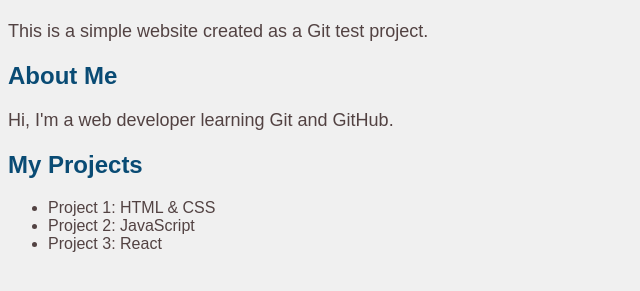
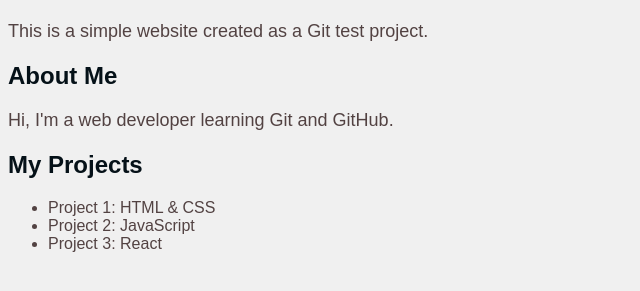
Before and after one commit to rmhitgithub/my-website, a plain HTML site: page index.html in a window 1280 px wide. Shown: the part 59-350 px from the top of the page, without its empty margins (0-640 px from the left). Drawn offline with Linux system fonts and the light colour scheme.

Commit message:
Added style for h2 with '#051118'

```diff
--- a/styles.css
+++ b/styles.css
@@ -10,7 +10,7 @@ h1 {
 }
 
 h2 {
-    color: #094b74;
+    color: #051118;
 }
 
 p {
```
